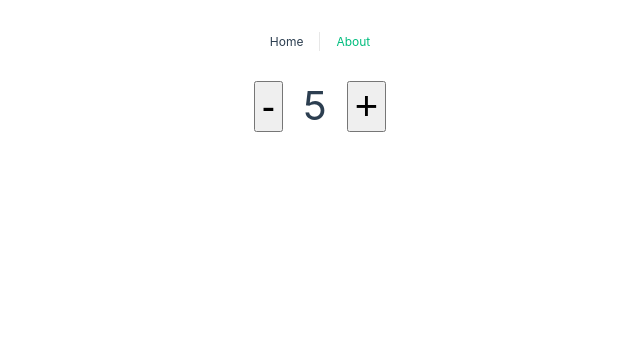
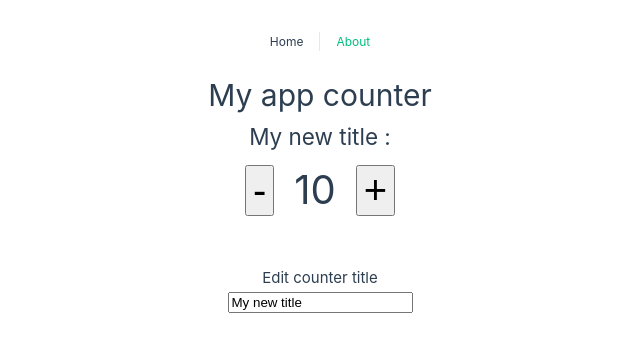
Before and after one commit to serhiipetrash/learn-vue3, a Vue app: page / in a window 1280 px wide. Shown: the top 352 px of the page, without its empty margins (320-960 px from the left). Built offline with nearby package versions, Linux system fonts and the light colour scheme.

Commit message:
module-4

```diff
--- a/src/views/HomeView.vue
+++ b/src/views/HomeView.vue
@@ -1,55 +1,33 @@
-<!-- <script>
-export default {
-  data() {
-    return {
-      counter: 3
-    }
-  },
-  methods: {
-    increaseCounter() {
-      this.counter++
-    },
-    decreaseCounter() {
-      this.counter--
-    }
-  }
-}
-</script> -->
+<script setup>
+import { reactive } from 'vue'
+// const counter = ref(5),
+//   counterTitle = ref('My counter')
 
-<!-- <script>
-import { ref } from 'vue';
-export default {
-  setup() {
-    const counter = ref(4)
-    const increaseCounter = () => {
-      counter.value++
-    }
-    const decreaseCounter = () => {
-      counter.value--
-    }
+const appTitle = 'My app counter'
 
-    return { counter, increaseCounter, decreaseCounter }
-  }
-}
-</script> -->
-
-<script setup>
-import { ref } from 'vue'
-
-const counter = ref(5)
-const increaseCounter = () => counter.value++
-const decreaseCounter = () => counter.value--
-
+const counterData = reactive({
+  counter: 10,
+  title: 'My new title'
+})
+const increaseCounter = () => counterData.counter++
+const decreaseCounter = () => counterData.counter--
 </script>
 
 <template >
-
   <div class="home">
+    <h1>{{ appTitle }}</h1>
+    <h2>{{ counterData.title }} :</h2>
     <div>
       <button @click="decreaseCounter" class="btn">-</button>
-      <span class="counter">{{ counter }}</span>
+      <span class="counter">{{ counterData.counter }}</span>
       <button @click="increaseCounter" class="btn">+</button>
     </div>
+
+    <div class="edit">
+      <h4>Edit counter title</h4>
+      <input v-model="counterData.title" type="text">
+    </div>
+
   </div>
 
 </template>
@@ -65,4 +43,8 @@ const decreaseCounter = () => counter.value--
   font-size: 40px;
   margin: 10px;
 }
+
+.edit {
+  margin-top: 40px;
+}
 </style>
```
